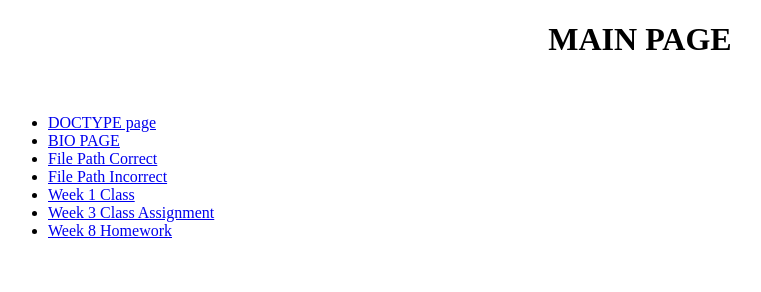
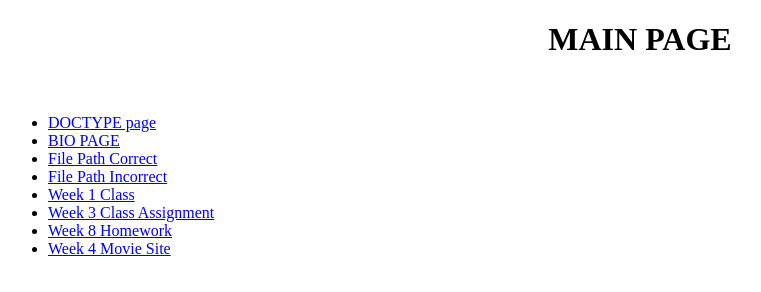
Before and after one commit to ark-dynasty/SE111, a plain HTML site: page index.html in a window 1280 px wide. Shown: the whole page, without its empty margins (0-761 px from the left). Drawn offline with Linux system fonts and the light colour scheme.

Commit message:
Update index.html

```diff
--- a/index.html
+++ b/index.html
@@ -18,4 +18,5 @@
         <li><a href="Week1/Class/index.html">Week 1 Class</a></li>
         <li><a href="w3_classes_ASSIGNMENT/index.html">Week 3 Class Assignment</a></li>
         <li><a href="w8/index.html">Week 8 Homework</li>
+        <li><a href="w4_movie_site/index.html">Week 4 Movie Site</a></li>
     </ul>
```
